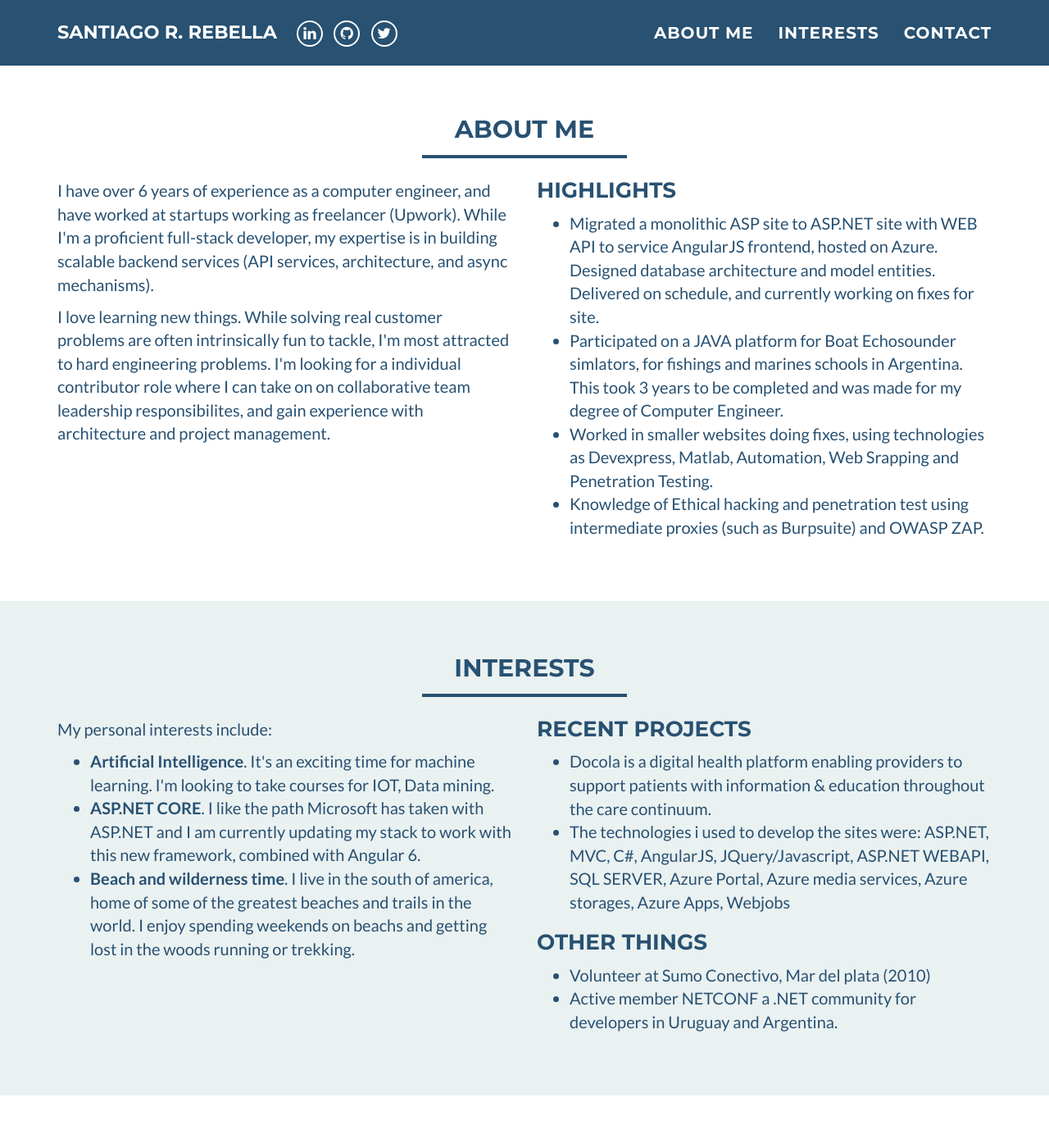
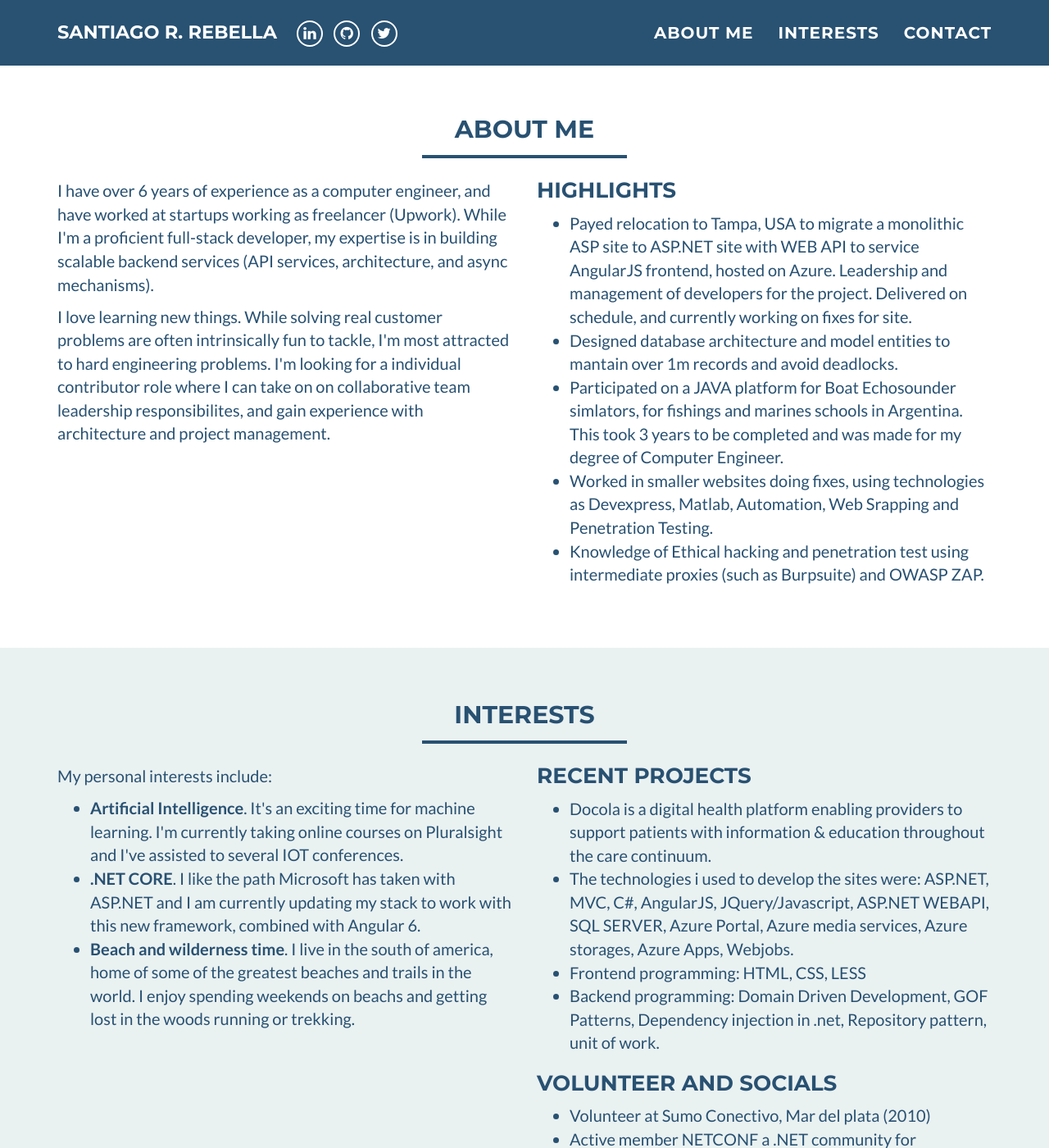
Before and after one commit to srebella/portfolio, a Jekyll site: the page built from index.html, in a window 1280 px wide and 1400 px high, scrolled down 498 px. Shown: the whole window at 82% size. Built offline with Jekyll 4.4.1, drawn with Linux system fonts in a browser that asks for light colours.

Commit message:
more fixes on interest and about me

```diff
--- a/_includes/about_me.html
+++ b/_includes/about_me.html
@@ -27,9 +27,13 @@
 		    <h3 style="margin-top:0;">Highlights</h3>
 		    <ul>
     			<li>
-            Migrated a monolithic ASP site to ASP.NET site with WEB API to service
-			AngularJS frontend, hosted on Azure. Designed database architecture and model entities.
-			Delivered on schedule, and currently working on fixes for site.
+				Payed relocation to Tampa, USA to migrate a monolithic ASP site to ASP.NET site with WEB API to service
+				AngularJS frontend, hosted on Azure.
+				Leadership and management of developers for the project.
+				Delivered on schedule, and currently working on fixes for site.
+				</li>
+				<li>
+				Designed database architecture and model entities to mantain over 1m records and avoid deadlocks.
     			</li>
           <li>
             Participated on a JAVA platform for Boat Echosounder simlators, for fishings and marines schools in Argentina.
--- a/_includes/interests.html
+++ b/_includes/interests.html
@@ -13,10 +13,10 @@
         </p>
 			<ul>
 			  <li>
-				 <b>Artificial Intelligence</b>. It's an exciting time for machine learning. I'm looking to take courses for IOT, Data mining.
+				 <b>Artificial Intelligence</b>. It's an exciting time for machine learning. I'm currently taking online courses on Pluralsight and I've assisted to several IOT conferences.
 			  </li>
 			  <li>
-				  <b>ASP.NET CORE</b>. I like the path Microsoft has taken with ASP.NET and I am currently updating my stack to work with this new framework, combined with Angular 6.
+				  <b>.NET CORE</b>. I like the path Microsoft has taken with ASP.NET and I am currently updating my stack to work with this new framework, combined with Angular 6.
 			  </li>
 			  <li>
 				  <b>Beach and wilderness time</b>. I live in the south of america, home of some of the greatest beaches and trails in the world. I enjoy spending weekends
@@ -32,10 +32,17 @@
     		</li>
   			<li>
           The technologies i used to develop the sites were:
-ASP.NET, MVC, C#, AngularJS, JQuery/Javascript, ASP.NET WEBAPI, SQL SERVER, Azure Portal, Azure media services, Azure storages, Azure Apps, Webjobs
+				ASP.NET, MVC, C#, AngularJS, JQuery/Javascript, ASP.NET WEBAPI,
+				SQL SERVER, Azure Portal, Azure media services, Azure storages, Azure Apps, Webjobs.
+  			</li>
+			<li>
+			Frontend programming: HTML, CSS, LESS
+  			</li>
+			<li>
+			Backend programming: Domain Driven Development, GOF Patterns, Dependency injection in .net, Repository pattern, unit of work.
   			</li>
   		    </ul>
-  		    <h3>Other Things</h3>
+  		    <h3>Volunteer and Socials</h3>
   		    <ul>
   			<li>
 				Volunteer at Sumo Conectivo, Mar del plata (2010)
```
